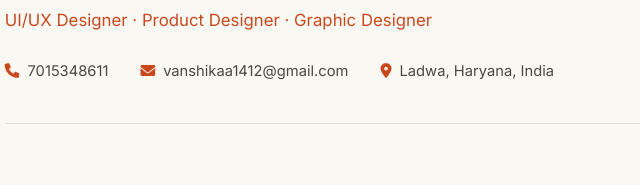
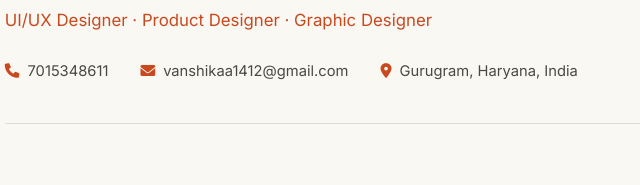
Before and after one commit to bhugraassociates20/netlify-app, a plain HTML site: page resume.html in a window 1280 px wide. Shown: the part 305-490 px from the top of the page, 262-902 px from the left. Drawn offline with Linux system fonts and the light colour scheme.

Commit message:
Update resume.html

```diff
--- a/resume.html
+++ b/resume.html
@@ -37,7 +37,7 @@
             <div class="resume-contact">
                 <a href="tel:7015348611"><i class="fas fa-phone"></i> 7015348611</a>
                 <a href="mailto:vanshikaa1412@gmail.com"><i class="fas fa-envelope"></i> vanshikaa1412@gmail.com</a>
-                <span><i class="fas fa-location-dot"></i> Ladwa, Haryana, India</span>
+                <span><i class="fas fa-location-dot"></i> Gurugram, Haryana, India</span>
             </div>
         </header>
 
```
